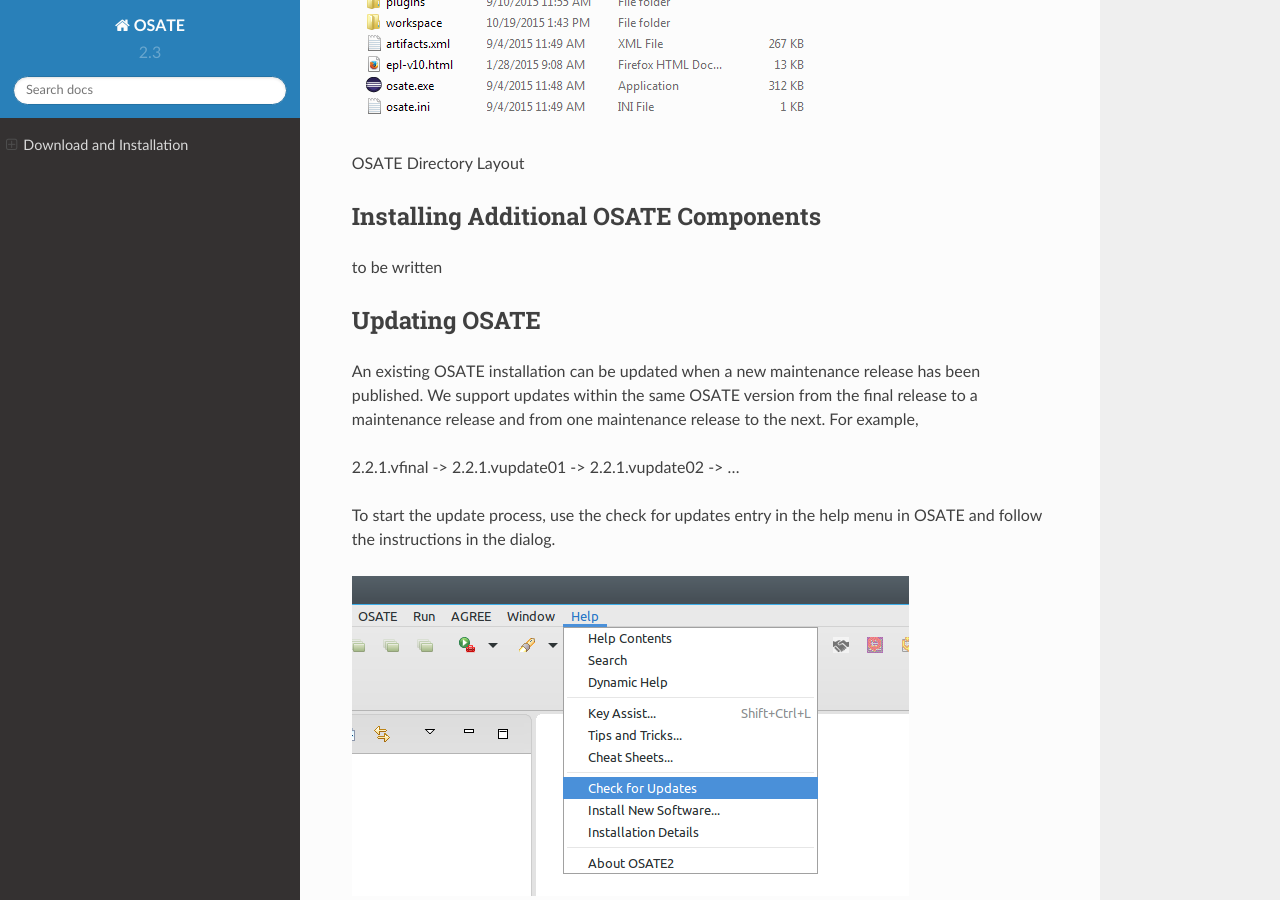
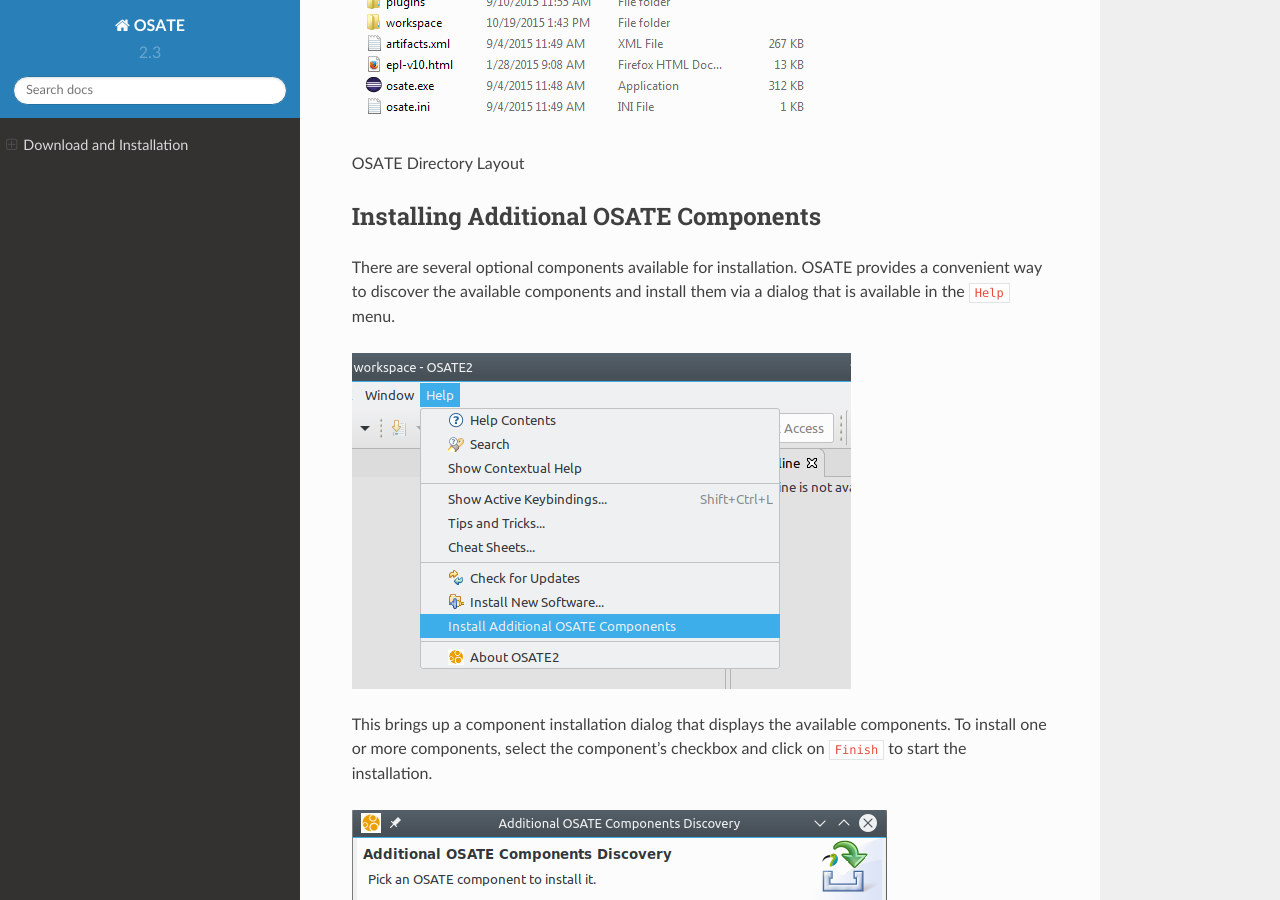
Before and after one commit to osate/website, a Sphinx documentation site: the page built from source/download-and-install.md, in a window 1280 px wide and 900 px high, scrolled down 1062 px. Built offline with Sphinx 7.4.7 and the Read the Docs theme 2.0.0, drawn with Linux system fonts in a browser that asks for light colours.

Commit message:
Update installation instructions for additional components

```diff
--- a/source/download-and-install.md
+++ b/source/download-and-install.md
@@ -43,14 +43,23 @@
 C:\\Tools\\OSATE. After extraction the target directory will contain
 some sub-directories and files, including osate.exe:
 
-![OSATE Directory Layout](images/osate-directory-layout.png
-"OSATE Directory Layout")
+![OSATE Directory Layout](images/osate-directory-layout.png "OSATE Directory Layout")
 
 OSATE Directory Layout
 
 ## Installing Additional OSATE Components
 
-to be written
+There are several optional components available for installation. OSATE provides
+a convenient way to discover the available components and install them via a
+dialog that is available in the `Help` menu.
+
+![OSATE Help Menu](images/install-components1.png "Component Installation Menu Entry")
+
+This brings up a component installation dialog that displays the available components.
+To install one or more components, select the component's checkbox and click on
+`Finish` to start the installation.
+
+![OSATE Help Menu](images/install-components2.png "Component Installation Dialog")
 
 ## Updating OSATE
 
```
Also changed, not shown: other parts of source/download-and-install.md (+1 -2 lines), source/images/install-components1.png (added), source/images/install-components2.png (added).
